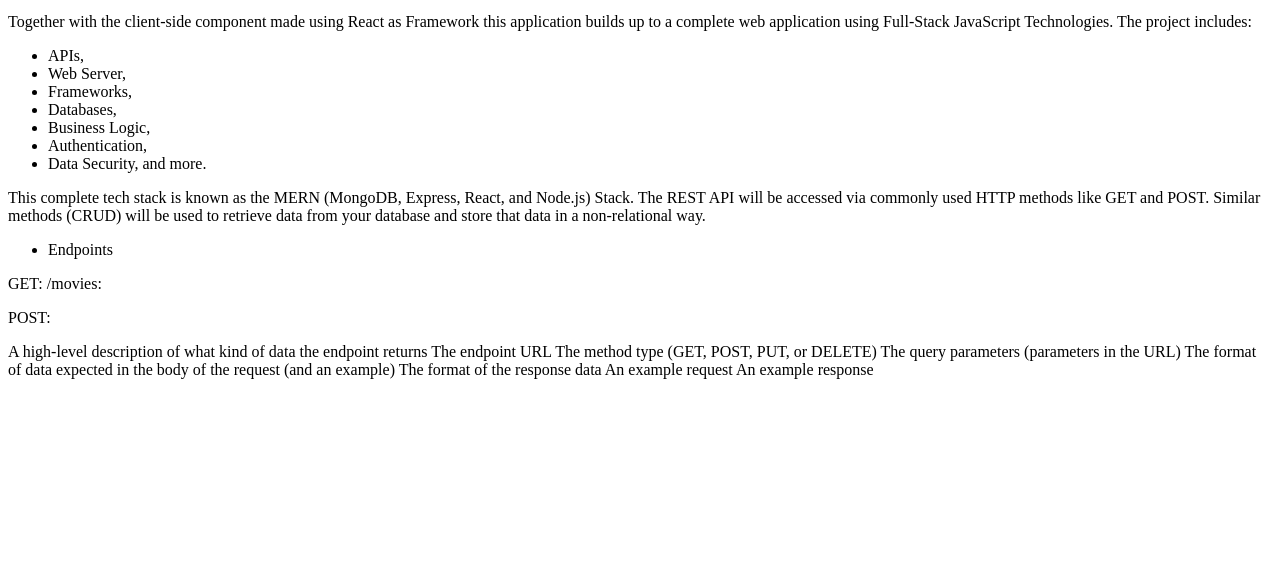
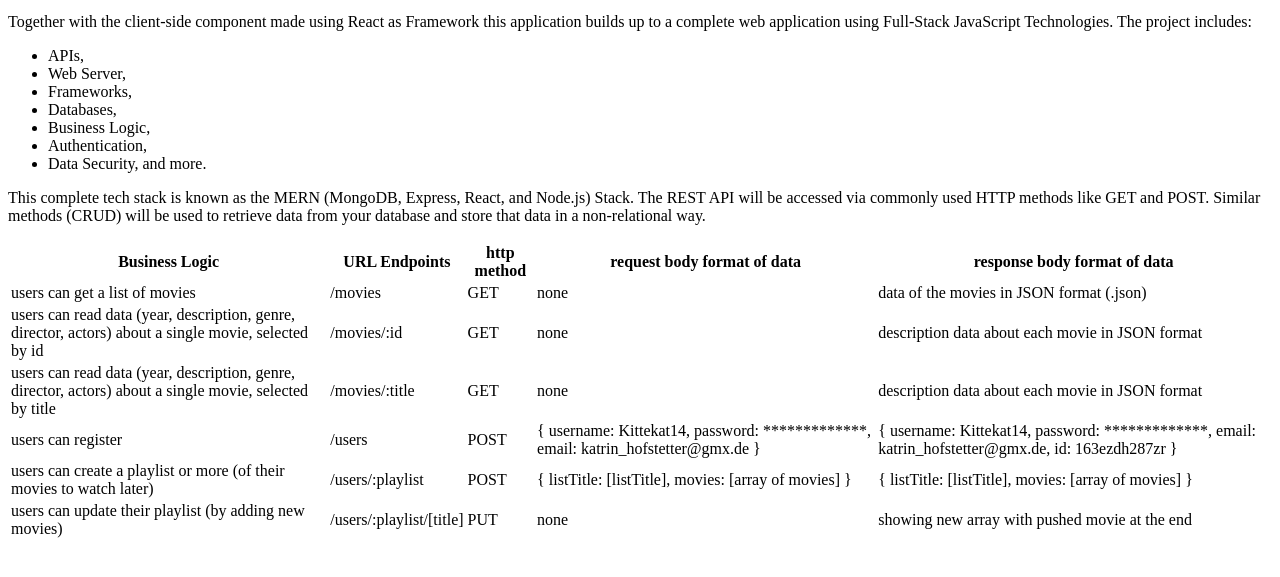
Before and after one commit to Kittekat14/movie_api, a website: page public/documentation.html in a window 1280 px wide. Shown: the part 119-696 px from the top of the page. Drawn offline with Linux system fonts and the light colour scheme.

Commit message:
require modules and use them and GETting movies by :title + API table in documentation

```diff
--- a/public/documentation.html
+++ b/public/documentation.html
@@ -20,23 +20,73 @@
     <li>Data Security, and more.</li>
   </ul>
   <p>This complete tech stack is known as the MERN (MongoDB, Express, React, and Node.js) Stack. The REST API will be accessed via commonly used HTTP methods like GET and POST. Similar methods (CRUD) will be used to retrieve data from your database and store that data in a non-relational way.
-  <div>
-    <ul>
-      <li>Endpoints</li>
-    </ul>
-    <p>GET: /movies: </p>
-    <p>POST: </p>
+  <table>
+    <tr>
+      <th>Business Logic</th>
+      <th>URL Endpoints</th>
+      <th>http method</th>
+      <th>request body format of data</th>
+      <th>response body format of data</th>
+    </tr>
+    <tr>
+      <td>users can get a list of movies</td>
+      <td>/movies</td>
+      <td>GET</td>
+      <td>none</td>
+      <td>data of the movies in JSON format (.json)</td>
+    </tr>
+    <tr>
+      <td>users can read data (year, description, genre, director, actors) about a single movie, selected by id</td>
+      <td>/movies/:id</td>
+      <td>GET</td>
+      <td>none</td>
+      <td>description data about each movie in JSON format</td>
+    </tr>
+    <tr>
+      <td>users can read data (year, description, genre, director, actors) about a single movie, selected by title</td>
+      <td>/movies/:title</td>
+      <td>GET</td>
+      <td>none</td>
+      <td>description data about each movie in JSON format</td>
+    </tr>
+    <tr>
+      <td>users can register</td>
+      <td>/users</td>
+      <td>POST</td>
+      <td>{
+        username: Kittekat14,
+        password: *************,
+        email: katrin_hofstetter@gmx.de
+      }</td>
+      <td>{
+        username: Kittekat14,
+        password: *************,
+        email: katrin_hofstetter@gmx.de,
+        id: 163ezdh287zr
+      }</td>
+    </tr>
+    <tr>
+      <td>users can create a playlist or more (of their movies to watch later)</td>
+      <td>/users/:playlist</td>
+      <td>POST</td>
+      <td>{
+        listTitle: [listTitle],
+        movies: [array of movies]
+      }</td>
+      <td>{
+        listTitle: [listTitle],
+        movies: [array of movies]
+      }</td>
+    </tr>
+    <tr>
+      <td>users can update their playlist (by adding new movies)</td>
+      <td>/users/:playlist/[title]</td>
+      <td>PUT</td>
+      <td>none</td>
+      <td>showing new array with pushed movie at the end</td>
+    </tr>
+  </table>
 
-    A high-level description of what kind of data the endpoint returns
-    The endpoint URL
-    The method type (GET, POST, PUT, or DELETE)
-    The query parameters (parameters in the URL)
-    The format of data expected in the body of the request (and an example)
-    The format of the response data
-    An example request
-    An example response
-
-  </div>
 
 </body>
 </html>
```
Also changed, not shown: index.js (+21 -7 lines).
